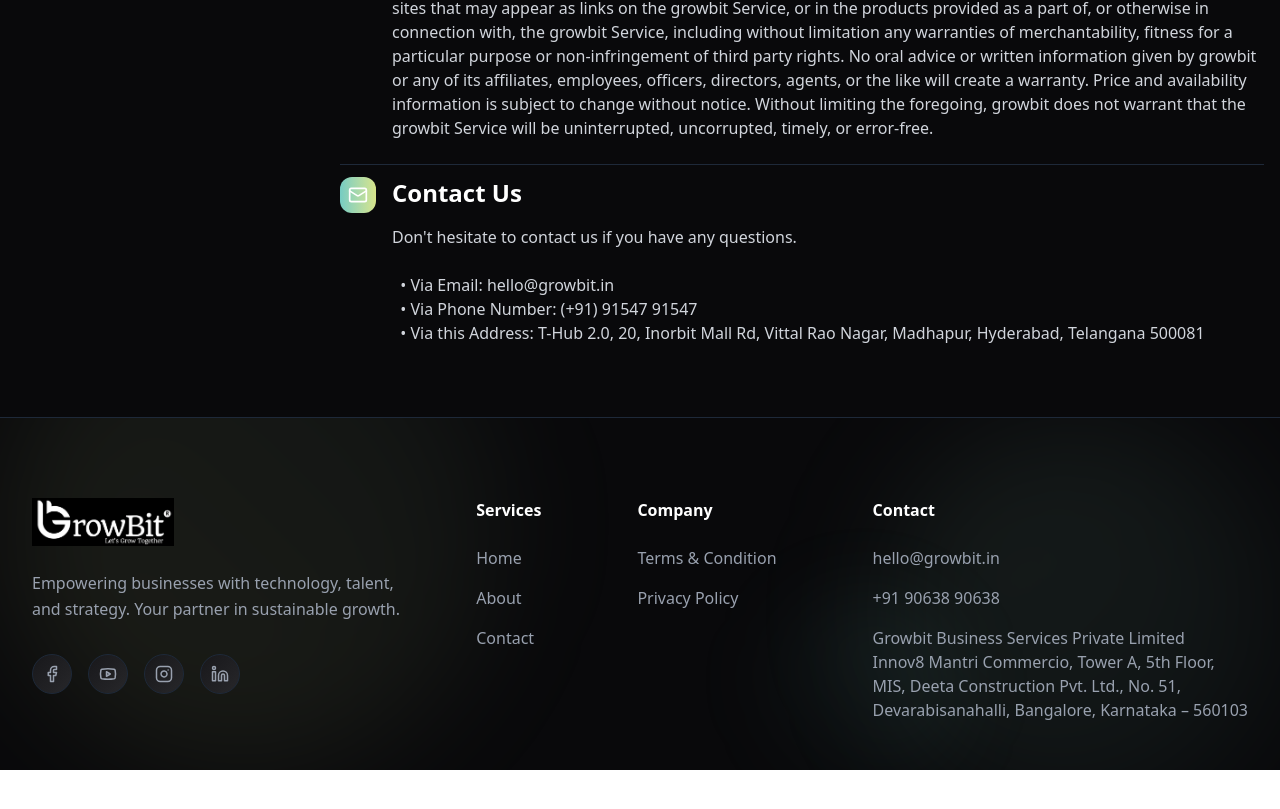
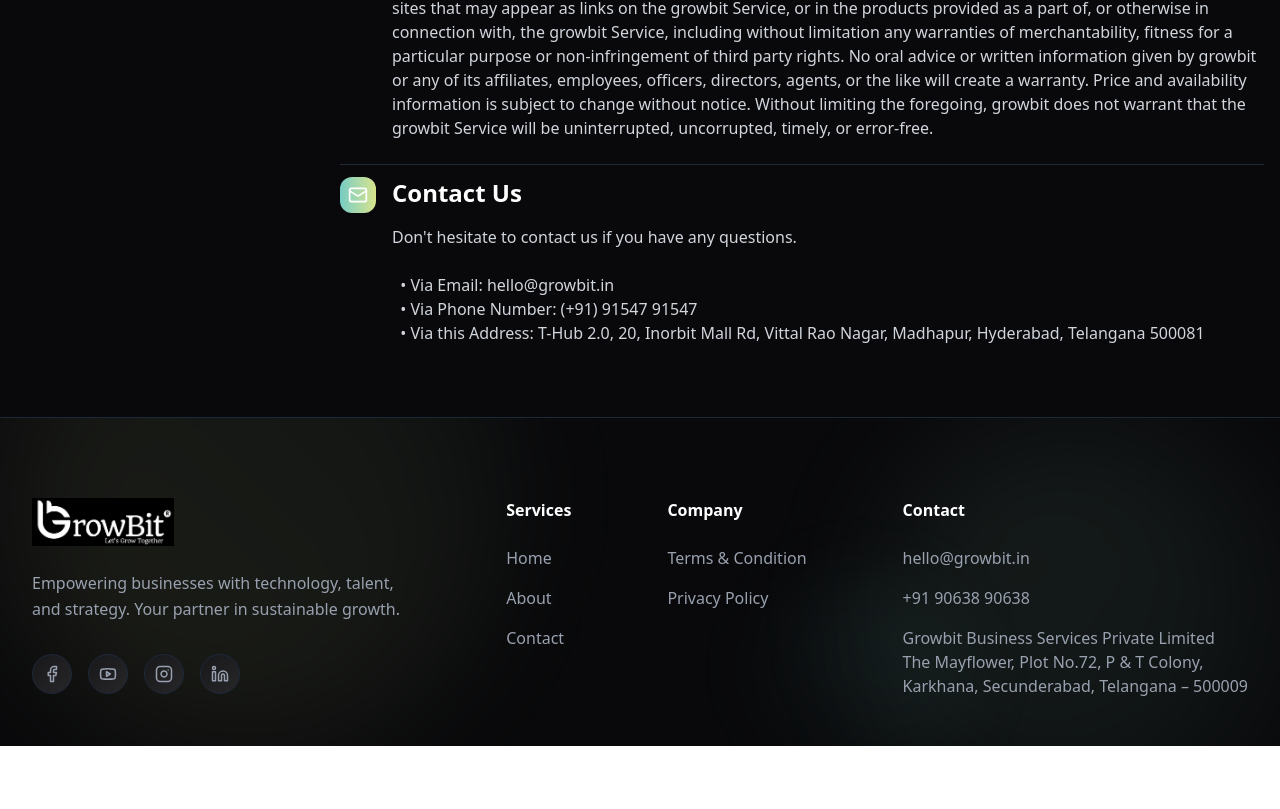
Before and after one commit to balert-in/Growbit_Website, a React (Vite) app: page /TermsAndConditions in a window 1280 px wide. Shown: the part 10496-11305 px from the top of the page. Built offline with nearby package versions, Linux system fonts and the light colour scheme.

Commit message:
feat: add constants for initial features, footer data, about information, and FAQs

```diff
--- a/src/constants/constant.js
+++ b/src/constants/constant.js
@@ -3,7 +3,7 @@
 export const EMAIL_MAX_LENGTH = 50
 export const PHONE_REGEX = /^[6-9][0-9]{9}$/
 export const MESSAGE_MAX_LENGTH = 500
-export const API_URL = "https://dev.growbit.in/api"
+export const API_URL = "https://growbit.in/api"
 
 export const SERVICE_OPTIONS = [
     { value: "merchant-onboarding", label: "Merchant Onboarding" },
--- a/src/constants/index.js
+++ b/src/constants/index.js
@@ -115,7 +115,7 @@
                 { label: 'hello@growbit.in', url: 'mailto:hello@growbit.in', type: 'email' },
                 { label: '+91 90638 90638', url: 'tel:+919063890638', type: 'phone' },
                 {
-                    label: 'Growbit Business Services Private Limited\nInnov8 Mantri Commercio, Tower A, 5th Floor,\nMIS, Deeta Construction Pvt. Ltd., No. 51,\nDevarabisanahalli, Bangalore, Karnataka – 560103',
+                    label: 'Growbit Business Services Private Limited\nThe Mayflower, Plot No.72, P & T Colony,\nKarkhana, Secunderabad, Telangana – 500009',
                     type: 'address'
                 }
             ]
```
